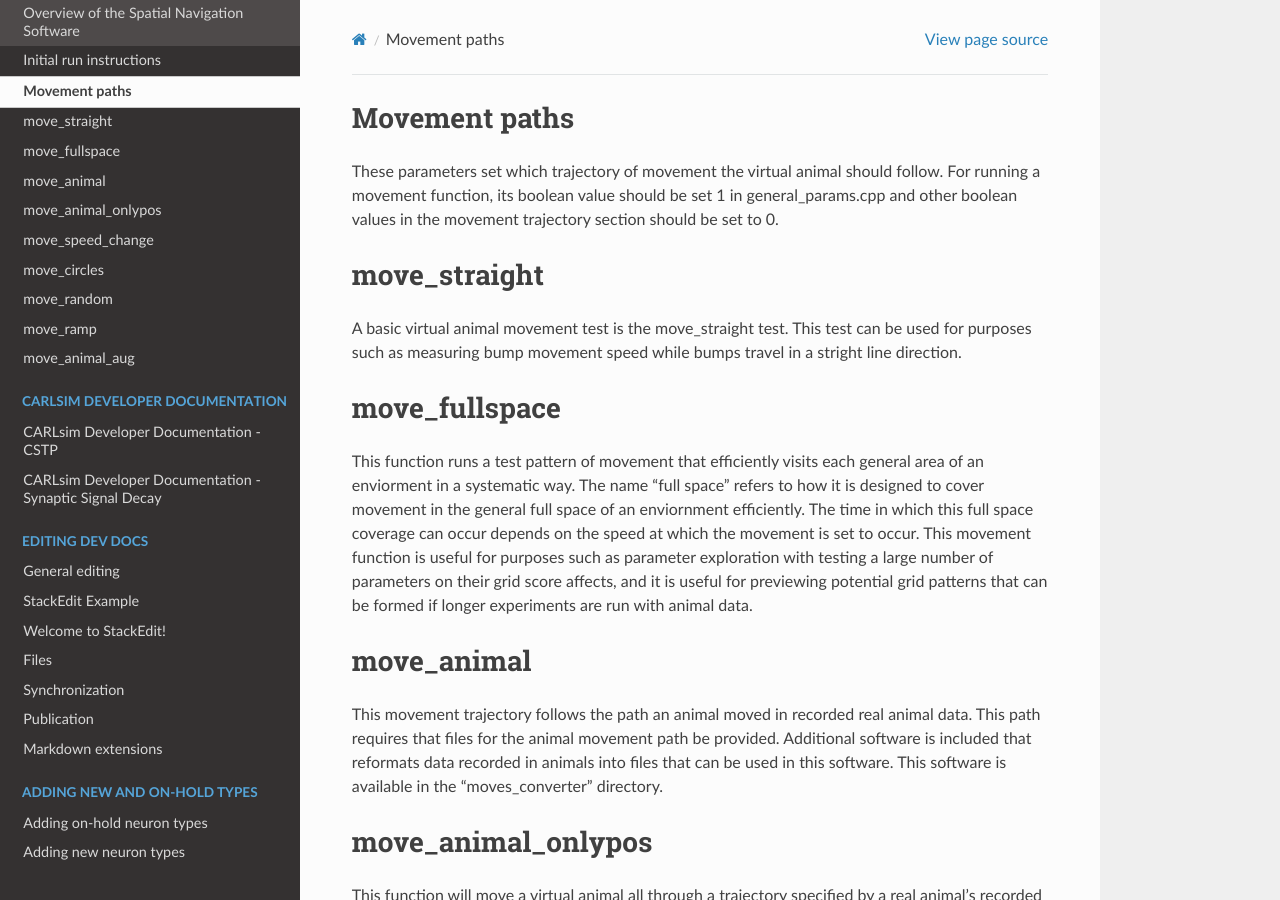
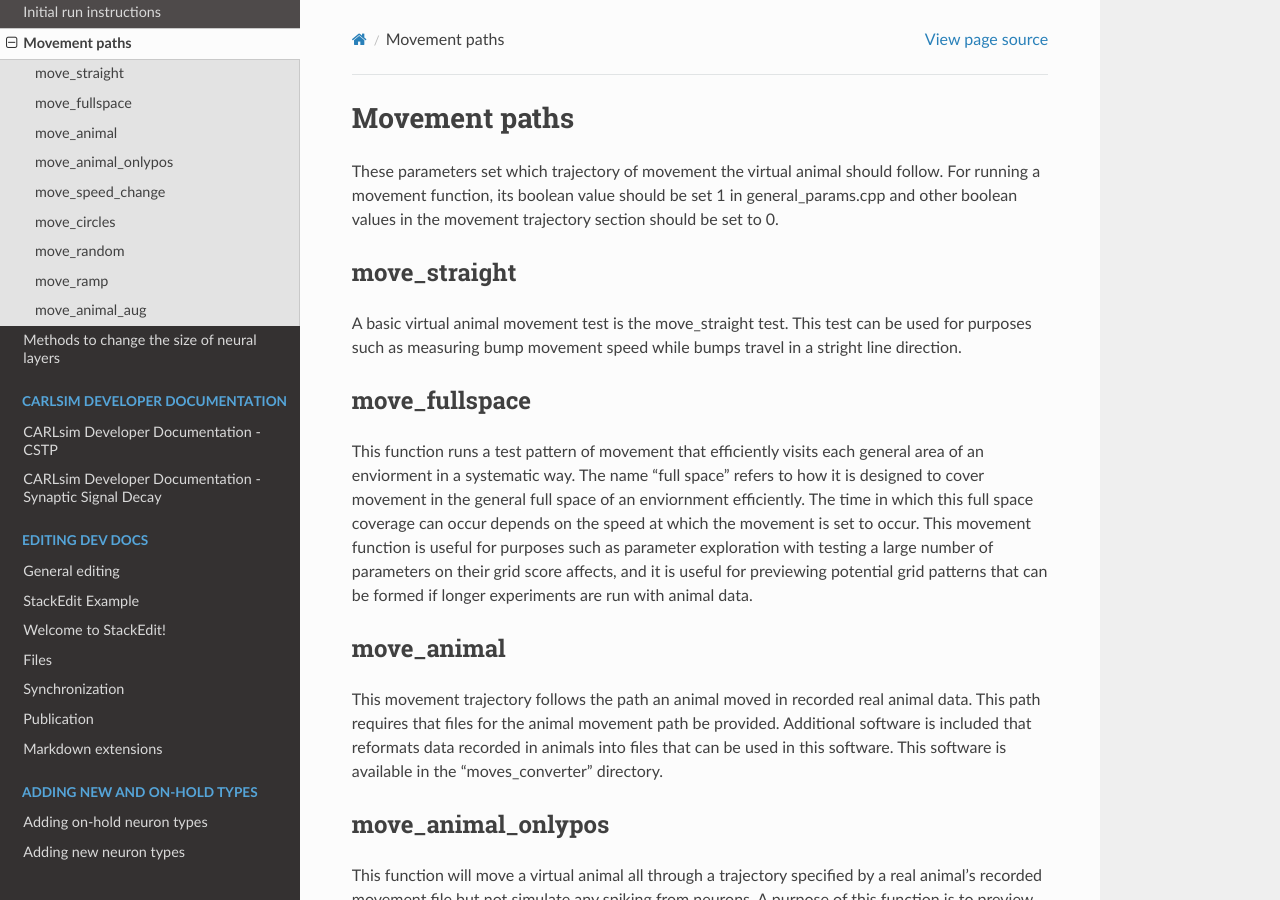
Before and after one commit to Hippocampome-Org/hco_dev_docs, a Sphinx documentation site: the page built from docs/spatial_nav/movement_paths.md, in a window 1280 px wide and 900 px high. Built offline with Sphinx 7.4.7 and the Read the Docs theme 2.0.0, drawn with Linux system fonts in a browser that asks for light colours.

Commit message:
updated spatial_nav docs

```diff
--- a/docs/index.rst
+++ b/docs/index.rst
@@ -63,6 +63,7 @@ Welcome to Hippocampome.org's Developer Documentation!
     spatial_nav/overview.md
     spatial_nav/initial_run.md
     spatial_nav/movement_paths.md
+    spatial_nav/change_network_size.md
 
 .. toctree::
     :hidden:
--- a/docs/spatial_nav/movement_paths.md
+++ b/docs/spatial_nav/movement_paths.md
@@ -3,49 +3,40 @@ Movement paths
 
 These parameters set which trajectory of movement the virtual animal should follow. For running a movement function, its boolean value should be set 1 in general_params.cpp and other boolean values in the movement trajectory section should be set to 0.
 
-move_straight
-=============
+## move_straight
 
 A basic virtual animal movement test is the move_straight test. This test can be used for purposes such as measuring bump movement speed while bumps travel in a stright line direction.
 
-move_fullspace
-==============
+## move_fullspace
 
 This function runs a test pattern of movement that efficiently visits each general area of an enviorment in a systematic way. The name "full space" refers to how it is designed to cover movement in the general full space of an enviornment efficiently. The time in which this full space coverage can occur depends on the speed at which the movement is set to occur. This movement function is useful for purposes such as parameter exploration with testing a large number of parameters on their grid score affects, and it is useful for previewing potential grid patterns that can be formed if longer experiments are run with animal data.
 
-move_animal
-===========
+## move_animal
 
 This movement trajectory follows the path an animal moved in recorded real animal data. This path requires that files for the animal movement path be provided. Additional software is included that reformats data recorded in animals into files that can be used in this software. This software is available in the "moves_converter" directory.
 
-move_animal_onlypos
-===================
+## move_animal_onlypos
 
 This function will move a virtual animal all through a trajectory specified by a real animal's recorded movement file but not simulate any spiking from neurons. A purpose of this function is to preview the position of a trajectory when centering it for plotting animal movement data. It is designed to generate results very fast so that many starting positions of an animal in an enviorment can be tried to refine the trajectory's position for plot. The starting point of an animal in an enviornment can be set with pos\[2\] and bpos\[2\] in general_params.cpp. Changing the starting point shifts where the rest of the trajectory of movement occurs, as can be seen in plots. Centering the trajectory for plots is useful when real animal movement data is converted into movement data for the simulation and the movement path is wanted to be centered for plots. This function's preview of a trajectory can help with that.
 
 A note is that because no spikes are generated, plotting should have "plot_spikes" turned of to avoid an error. This can be done in plotting scripts such as gridscore_sim_run_local.m.
 
-move_speed_change
-=================
+## move_speed_change
 
 This function tests a series of speed changes in movements. Something to observe with this test is if changes in speeds cause residual effects on bump movement. For instance, if some signals take longer to dissipate that were present at different speeds when a speed change occurs, then initial bump speed activity effects can be observed before the signals are rebalanced to those intended for a specific speed.
 
-move_circles
-============
+## move_circles
 
 This function tests virtual animal movement in circles. It can be helpful to assess how well the bumps can consistently perform movement at different angles.
 
-move_random
-===========
+## move_random
 
 This function tests random direction movements. This can be useful to test movement in a variety of directions.
 
-move_ramp
-===========
+## move_ramp
 
 This function tests movement with speeds and/or angles ramping up then down repeatedly. This can be helpful to see how signals affect bumps during build up or reduction of speed or angle of movement.
 
-move_animal_aug
-===============
+## move_animal_aug
 
 This is designed to run virtual animal movement based on real animal data to a specified time then augment the movement trajectory with synthetically generated movement which efficiently covers areas of the enviorment the animal has yet to visit. The intention is that it can take a long time, e.g., hours, before some enviornment areas are visited to be able to see cell response in those areas. This attempts to accelerate the visiting of most general areas of the environment while still including real animal movements. This movement function may not be working correctly because its software development never completed. Users can check the results and code to see if this works. Research methods used different strategies and never ended up needing this code so it is left as partially completed perhaps.
```
Also changed, not shown: docs/spatial_nav/change_network_size.md (added, +10 -0 lines).
